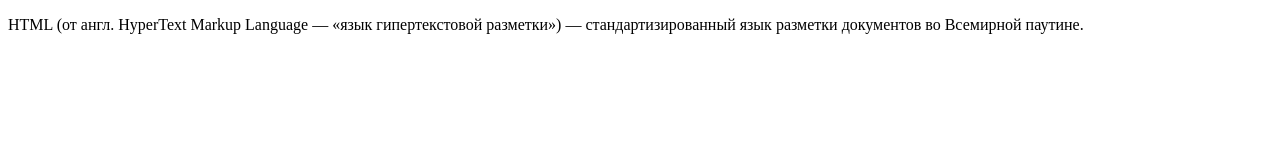
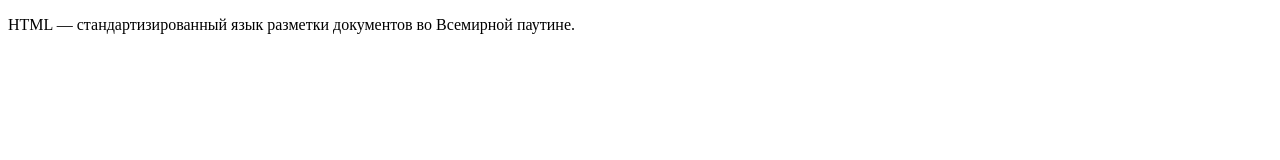
Before and after one commit to WebHeroSchool/projecthtml2, a plain HTML site: page index.html in a window 1280 px wide. Drawn offline with Linux system fonts and the light colour scheme.

Commit message:
Правки в index.html

```diff
--- a/index.html
+++ b/index.html
@@ -6,7 +6,8 @@
    <meta charset="utf-8">
  </head>
  <body>
-	<p>HTML (от англ. HyperText Markup Language — «язык гипертекстовой разметки»)
- — стандартизированный язык разметки документов во Всемирной паутине. </p>
+	<p>HTML
+ — стандартизированный язык разметки
+ документов во Всемирной паутине. </p>
  </body>
 </html>
```
